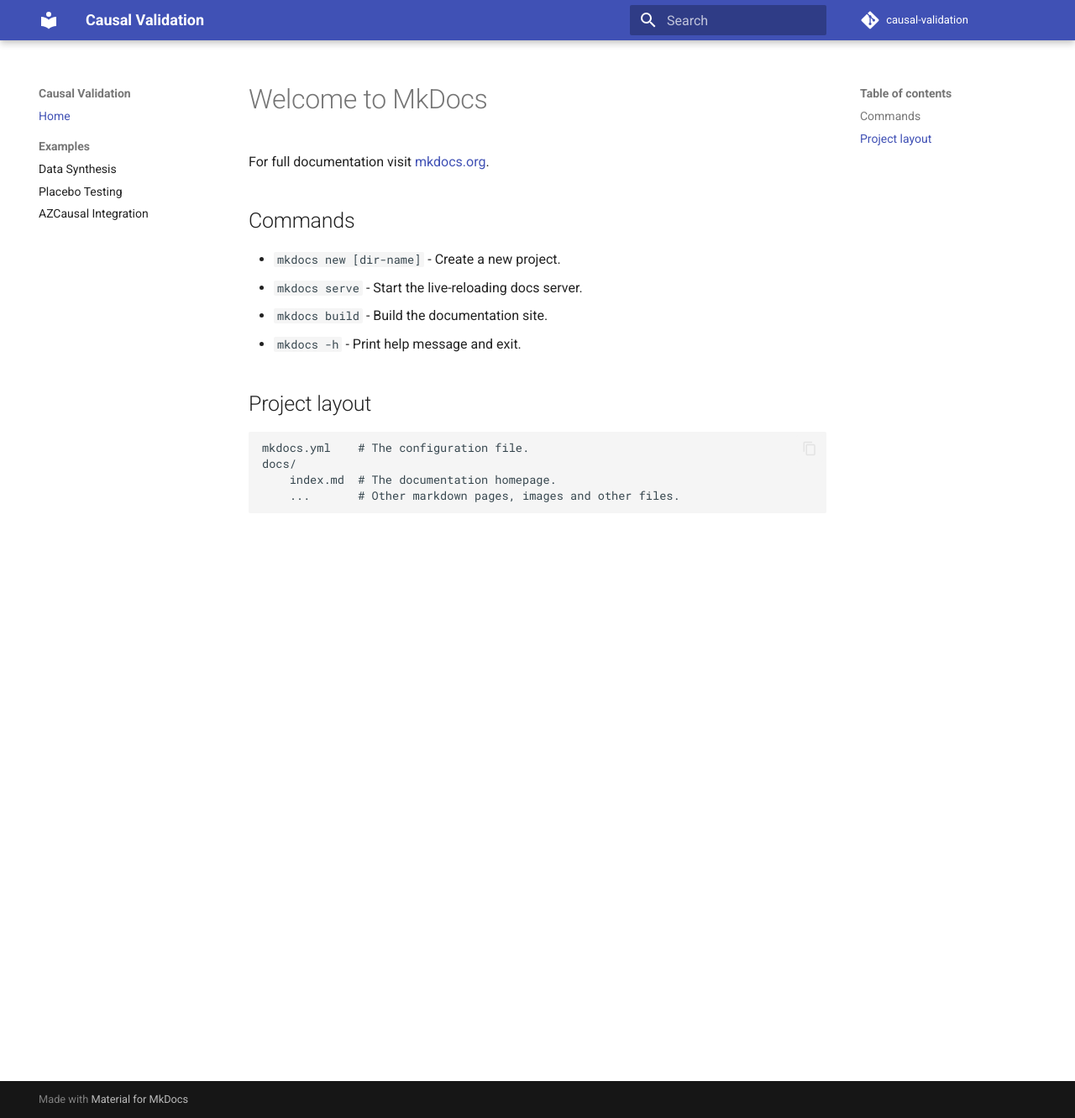
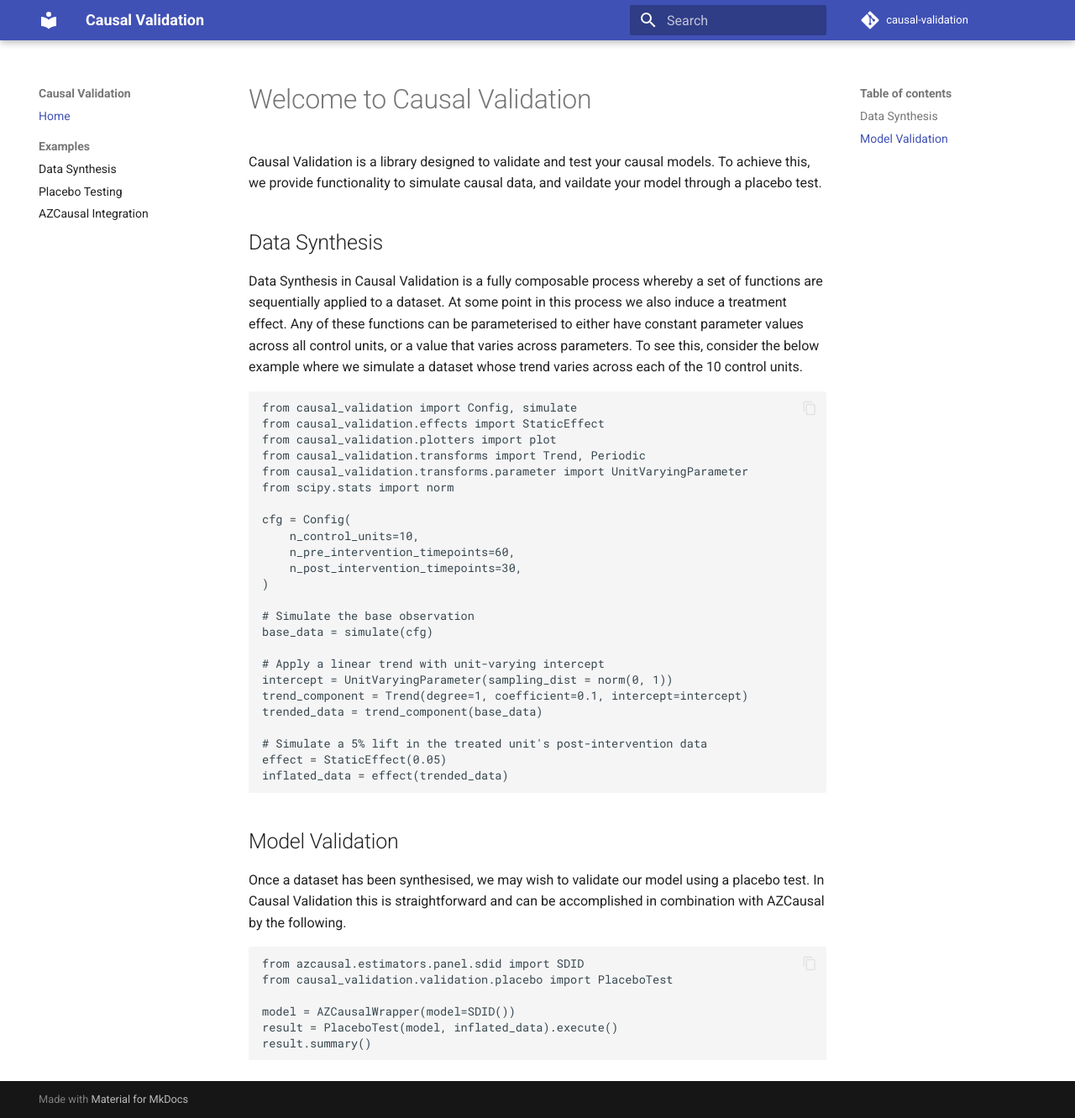
Before and after one commit to amazon-science/causal-validation, an MkDocs documentation site: the page built from docs/index.md, in a window 1280 px wide and 1331 px high. Shown: the whole window at 84% size. Built offline with MkDocs 1.6.1 and Material for MkDocs 9.7.7, drawn with Linux system fonts in a browser that asks for light colours; comment, search, counter and statistics services are not loaded; the version menu is left out.

Commit message:
Update Index

````diff
--- a/docs/index.md
+++ b/docs/index.md
@@ -1,17 +1,56 @@
-# Welcome to MkDocs
+# Welcome to Causal Validation
 
-For full documentation visit [mkdocs.org](https://www.mkdocs.org).
+Causal Validation is a library designed to validate and test your causal models. To
+achieve this, we provide functionality to simulate causal data, and vaildate your model
+through a placebo test.
 
-## Commands
+## Data Synthesis
 
-* `mkdocs new [dir-name]` - Create a new project.
-* `mkdocs serve` - Start the live-reloading docs server.
-* `mkdocs build` - Build the documentation site.
-* `mkdocs -h` - Print help message and exit.
+Data Synthesis in Causal Validation is a fully composable process whereby a set of
+functions are sequentially applied to a dataset. At some point in this process we also
+induce a treatment effect. Any of these functions can be parameterised to either have
+constant parameter values across all control units, or a value that varies across
+parameters. To see this, consider the below example where we simulate a dataset whose
+trend varies across each of the 10 control units.
 
-## Project layout
+```python
+from causal_validation import Config, simulate
+from causal_validation.effects import StaticEffect
+from causal_validation.plotters import plot
+from causal_validation.transforms import Trend, Periodic
+from causal_validation.transforms.parameter import UnitVaryingParameter
+from scipy.stats import norm
 
-    mkdocs.yml    # The configuration file.
-    docs/
-        index.md  # The documentation homepage.
-        ...       # Other markdown pages, images and other files.
+cfg = Config(
+    n_control_units=10,
+    n_pre_intervention_timepoints=60,
+    n_post_intervention_timepoints=30,
+)
+
+# Simulate the base observation
+base_data = simulate(cfg)
+
+# Apply a linear trend with unit-varying intercept
+intercept = UnitVaryingParameter(sampling_dist = norm(0, 1))
+trend_component = Trend(degree=1, coefficient=0.1, intercept=intercept)
+trended_data = trend_component(base_data)
+
+# Simulate a 5% lift in the treated unit's post-intervention data
+effect = StaticEffect(0.05)
+inflated_data = effect(trended_data)
+```
+
+## Model Validation
+
+Once a dataset has been synthesised, we may wish to validate our model using a placebo
+test. In Causal Validation this is straightforward and can be accomplished in
+combination with AZCausal by the following.
+
+```python
+from azcausal.estimators.panel.sdid import SDID
+from causal_validation.validation.placebo import PlaceboTest
+
+model = AZCausalWrapper(model=SDID())
+result = PlaceboTest(model, inflated_data).execute()
+result.summary()
+```
````
